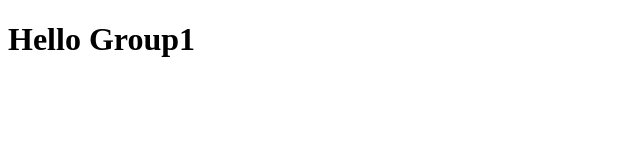
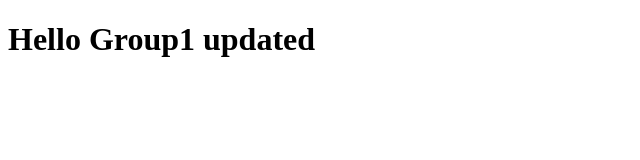
Before and after one commit to adanegulti/gitPractice1-1, a plain HTML site: page Pages/index.html in a window 1280 px wide. Shown: the whole page, without its empty margins (0-640 px from the left). Drawn offline with Linux system fonts and the light colour scheme.

Commit message:
updated h1

```diff
--- a/Pages/index.html
+++ b/Pages/index.html
@@ -7,6 +7,6 @@
     <title>GitHub Group1 Practice</title>
 </head>
 <body>
-    <h1>Hello Group1</h1>
+    <h1>Hello Group1 updated</h1>
 </body>
 </html>
```
